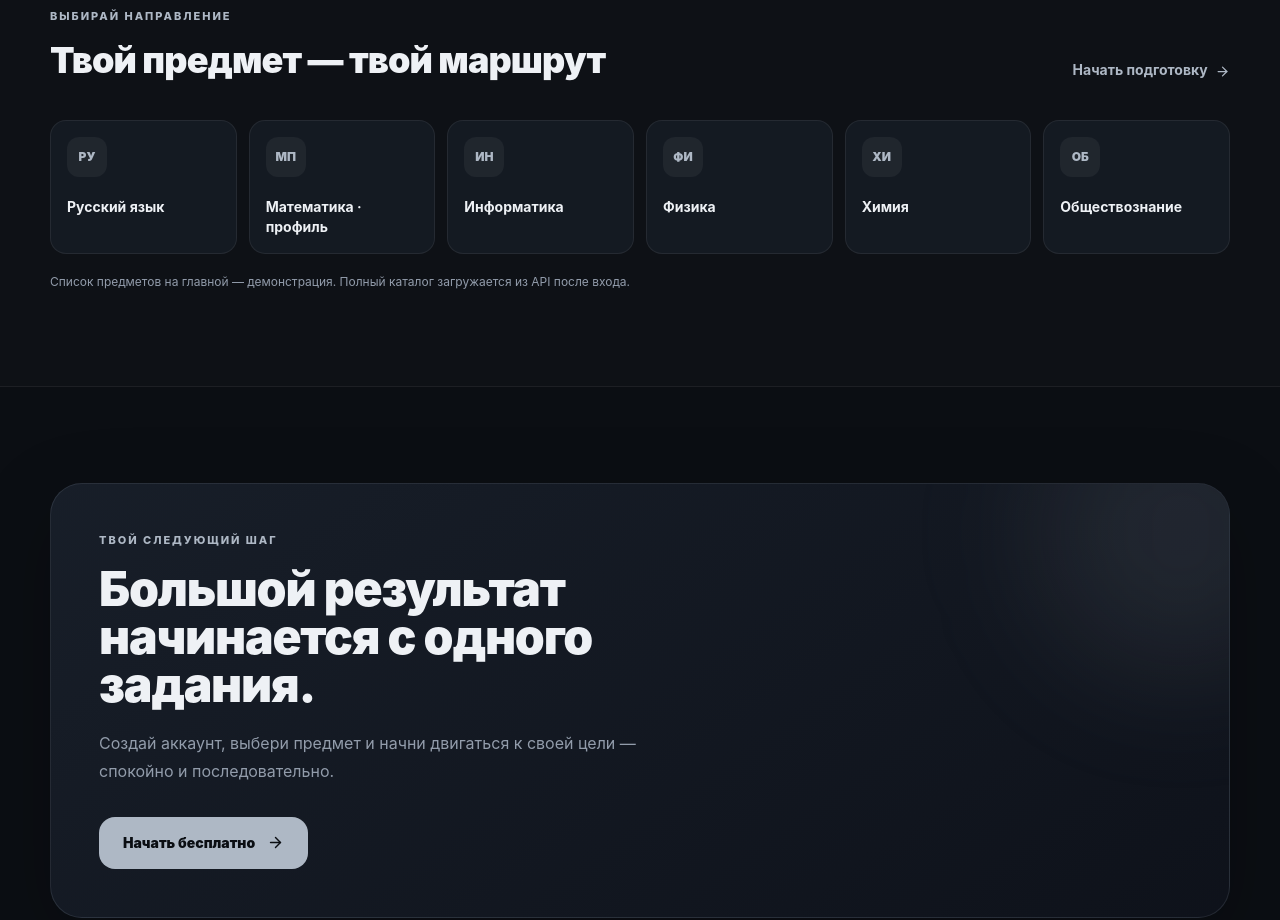
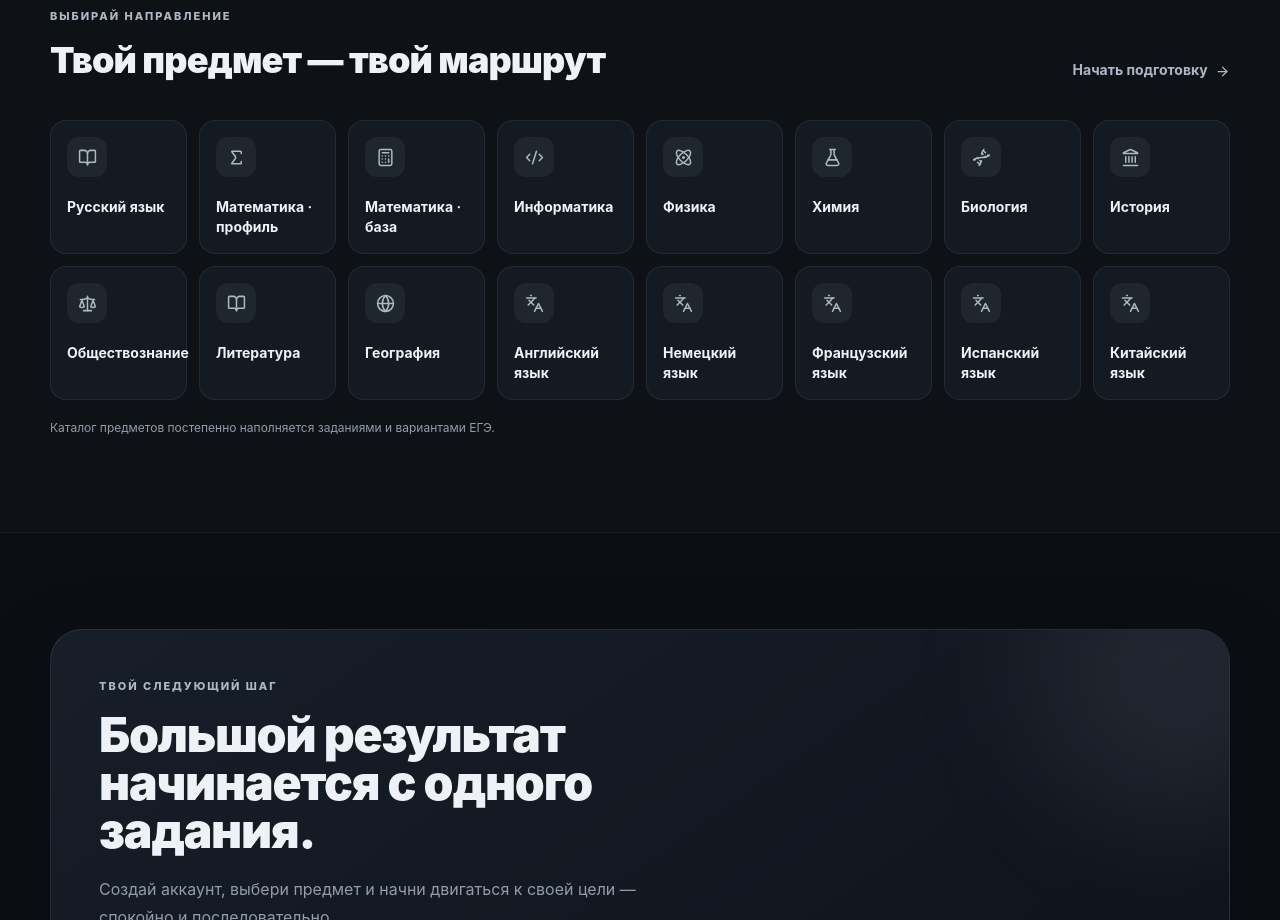
Before and after one commit to kristallxkryt/vishy-ball, a Next.js app in the folder frontend/: page / in a window 1280 px wide. Shown: the part 1640-2560 px from the top of the page. Built offline with nearby package versions, Linux system fonts and the light colour scheme.

Commit message:
Add subject-specific icons to landing page

```diff
--- a/frontend/src/app/page.tsx
+++ b/frontend/src/app/page.tsx
@@ -4,6 +4,16 @@ import Link from "next/link";
 import {
   ArrowDownRight,
   ArrowRight,
+  Atom,
+  Calculator,
+  Code2,
+  Dna,
+  FlaskConical,
+  Globe,
+  Landmark,
+  Languages,
+  Scale,
+  Sigma,
   BookOpen,
   Brain,
   ChartNoAxesCombined,
@@ -40,13 +50,23 @@ const features = [
 ];
 
 const subjects = [
-  ["РУ", "Русский язык", "russian"],
-  ["МП", "Математика · профиль", "math-profile"],
-  ["ИН", "Информатика", "informatics"],
-  ["ФИ", "Физика", "physics"],
-  ["ХИ", "Химия", "chemistry"],
-  ["ОБ", "Обществознание", "social-studies"],
-];
+  ["РУ", "Русский язык", BookOpen],
+  ["МП", "Математика · профиль", Sigma],
+  ["МБ", "Математика · база", Calculator],
+  ["ИН", "Информатика", Code2],
+  ["ФИ", "Физика", Atom],
+  ["ХИ", "Химия", FlaskConical],
+  ["БИ", "Биология", Dna],
+  ["ИСТ", "История", Landmark],
+  ["ОБ", "Обществознание", Scale],
+  ["ЛИ", "Литература", BookOpen],
+  ["ГЕО", "География", Globe],
+  ["АН", "Английский язык", Languages],
+  ["НЕМ", "Немецкий язык", Languages],
+  ["ФР", "Французский язык", Languages],
+  ["ИС", "Испанский язык", Languages],
+  ["КИТ", "Китайский язык", Languages],
+] as const;
 
 export default function HomePage() {
   const [isAuthenticated, setIsAuthenticated] = useState(false);
@@ -209,15 +229,15 @@ export default function HomePage() {
             <div><p className="eyebrow">Выбирай направление</p><h2 className="mt-4 text-3xl font-black tracking-tight sm:text-4xl">Твой предмет — твой маршрут</h2></div>
             <Link href="/auth?mode=register" className="text-sm font-bold text-lime transition hover:text-white">Начать подготовку <ArrowRight className="ml-1 inline" size={15} /></Link>
           </div>
-          <div className="mt-10 grid grid-cols-2 gap-3 sm:grid-cols-3 lg:grid-cols-6">
-            {subjects.map(([code, name]) => (
+          <div className="mt-10 grid grid-cols-2 gap-3 sm:grid-cols-3 lg:grid-cols-4 xl:grid-cols-8">
+            {subjects.map(([code, name, SubjectIcon]) => (
               <div key={code} className="rounded-2xl border border-white/[0.07] bg-panel p-4 transition hover:border-lime/30 hover:bg-surface-soft">
-                <span className="grid h-10 w-10 place-items-center rounded-xl bg-white/[0.05] text-xs font-black text-lime">{code}</span>
+                <span className="grid h-10 w-10 place-items-center rounded-xl bg-white/[0.05] text-lime"><SubjectIcon size={19} strokeWidth={1.9} aria-label={name} /></span>
                 <p className="mt-5 min-h-10 text-sm font-bold leading-5">{name}</p>
               </div>
             ))}
           </div>
-          <p className="mt-5 text-xs text-muted">Список предметов на главной — демонстрация. Полный каталог загружается из API после входа.</p>
+          <p className="mt-5 text-xs text-muted">Каталог предметов постепенно наполняется заданиями и вариантами ЕГЭ.</p>
         </div>
       </section>
 
```
